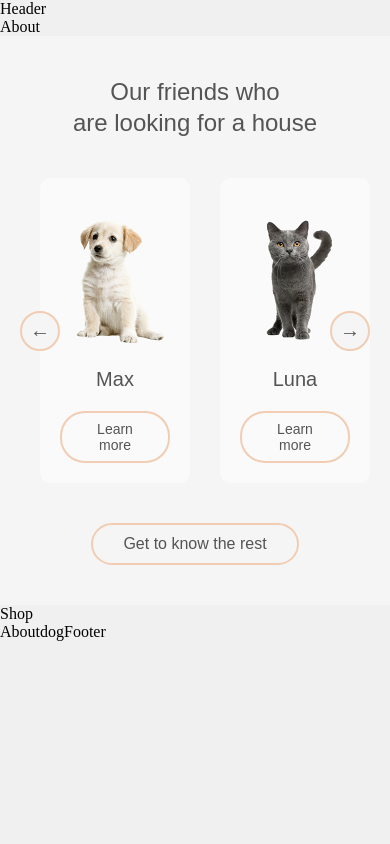
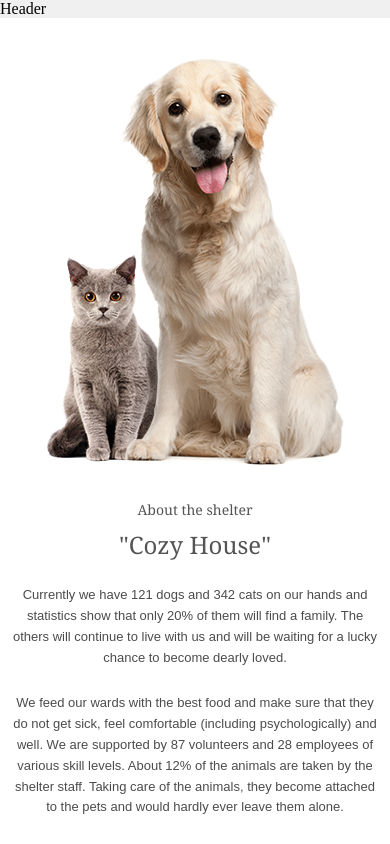
Before and after one commit to Samadcloud8999/produkt, a React (Vite) app: page / in a window 390 px wide. Shown: the top 844 px of the page. Built offline with nearby package versions, Linux system fonts and the light colour scheme.

Commit message:
commit name

```diff
--- a/src/components/About/About.jsx
+++ b/src/components/About/About.jsx
@@ -1,8 +1,27 @@
 import React from 'react'
 import ut from './About.module.css'
+import petsImage from '../../assets/img/about-pets.png';
 
 export const About = () => {
   return (
-    <>About</>
+    <>
+      <section className={ut.aboutSection}>
+      <div className={ut.aboutContainer}>
+        <div className={ut.imageWrapper}>
+          <img src={petsImage} alt="Dog and cat" className={ut.petsImage} />
+        </div>
+        <div className={ut.textWrapper}>
+          <h3 className={ut.subtitle}>About the shelter</h3>
+          <h2 className={ut.title}>"Cozy House"</h2>
+          <p className={ut.description}>
+            Currently we have 121 dogs and 342 cats on our hands and statistics show that only 20% of them will find a family. The others will continue to live with us and will be waiting for a lucky chance to become dearly loved.
+          </p>
+          <p className={ut.description}>
+            We feed our wards with the best food and make sure that they do not get sick, feel comfortable (including psychologically) and well. We are supported by 87 volunteers and 28 employees of various skill levels. About 12% of the animals are taken by the shelter staff. Taking care of the animals, they become attached to the pets and would hardly ever leave them alone.
+          </p>
+        </div>
+      </div>
+    </section>
+    </>
   )
 }
--- a/src/components/About/About.module.css
+++ b/src/components/About/About.module.css
@@ -0,0 +1,112 @@
+.aboutSection {
+    background-color: #FFFFFF;
+    padding: 80px 20px;
+    text-align: center;
+  }
+
+  .aboutContainer {
+    display: flex;
+    align-items: center;
+    justify-content: center;
+    max-width: 1200px;
+    margin: 0 auto;
+    gap: 60px;
+  }
+
+  .imageWrapper {
+    flex: 1;
+    max-width: 430px;
+  }
+
+  .petsImage {
+    width: 100%;
+    height: auto;
+    object-fit: cover;
+  }
+
+  .textWrapper {
+    flex: 1;
+    text-align: left;
+    max-width: 430px;
+  }
+
+  .subtitle {
+    font-size: 18px;
+    font-weight: 400;
+    color: #545454;
+    margin-bottom: 10px;
+    font-family: 'Georgia', serif;
+  }
+
+  .title {
+    font-size: 35px;
+    font-weight: 400;
+    color: #545454;
+    margin-bottom: 25px;
+    font-family: 'Georgia', serif;
+    line-height: 1.3;
+  }
+
+  .description {
+    font-size: 15px;
+    line-height: 1.6;
+    color: #4c4c4c;
+    margin-bottom: 25px;
+    font-family: 'Arial', sans-serif;
+  }
+
+  /* Адаптация для планшетов */
+  @media (max-width: 768px) {
+    .aboutContainer {
+      flex-direction: column;
+      gap: 40px;
+    }
+
+    .imageWrapper,
+    .textWrapper {
+      max-width: 100%;
+    }
+
+    .textWrapper {
+      text-align: center;
+    }
+
+    .title {
+      font-size: 28px;
+    }
+
+    .subtitle {
+      font-size: 16px;
+    }
+
+    .description {
+      font-size: 14px;
+    }
+  }
+
+  /* Адаптация для мобильных устройств */
+  @media (max-width: 480px) {
+    .aboutSection {
+      padding: 40px 10px;
+    }
+
+    .aboutContainer {
+      gap: 30px;
+    }
+
+    .imageWrapper {
+      max-width: 300px;
+    }
+
+    .title {
+      font-size: 24px;
+    }
+
+    .subtitle {
+      font-size: 14px;
+    }
+
+    .description {
+      font-size: 13px;
+    }
+  }
```
Also changed, not shown: src/assets/img/about-pets.png (added).
